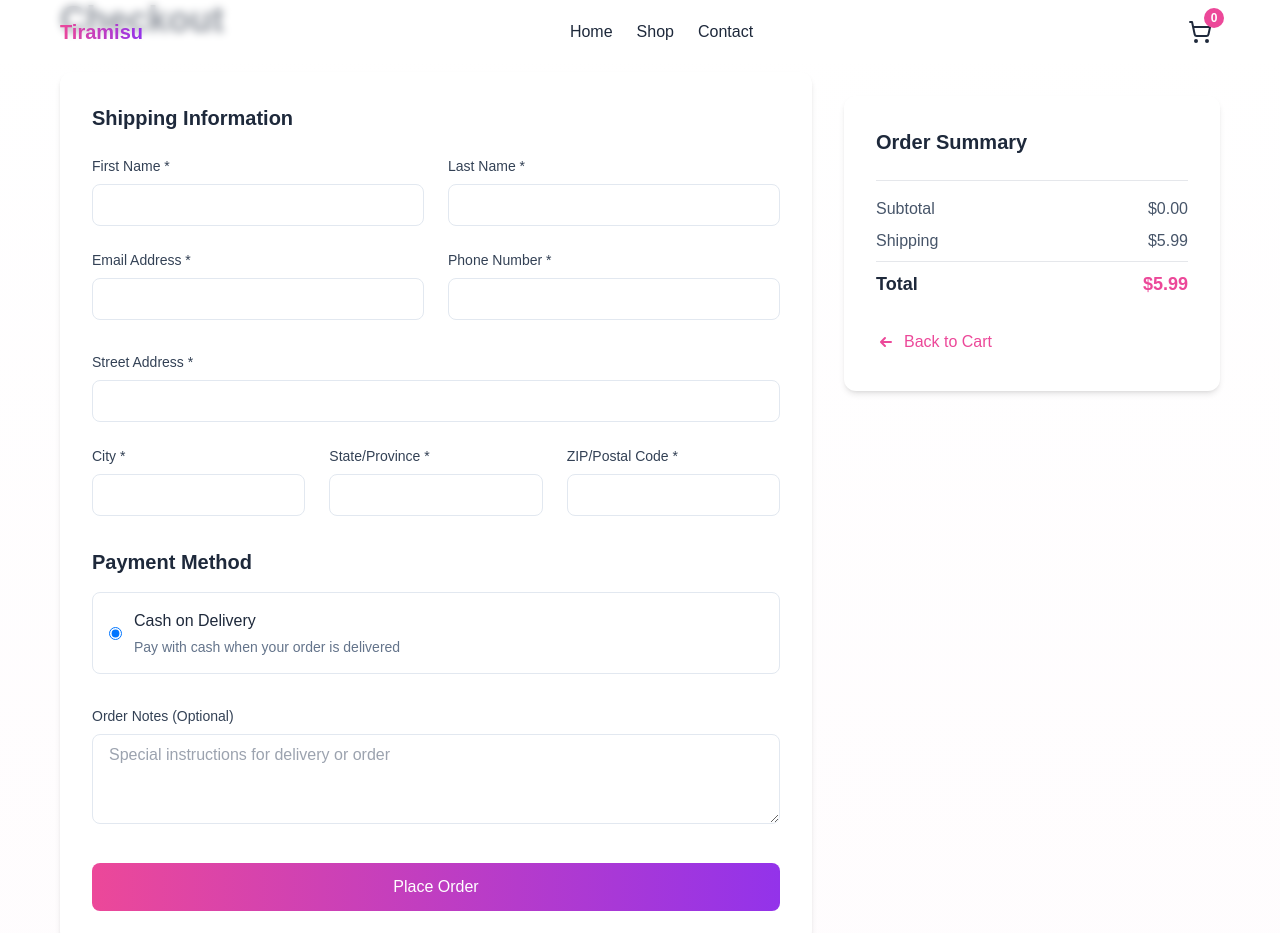
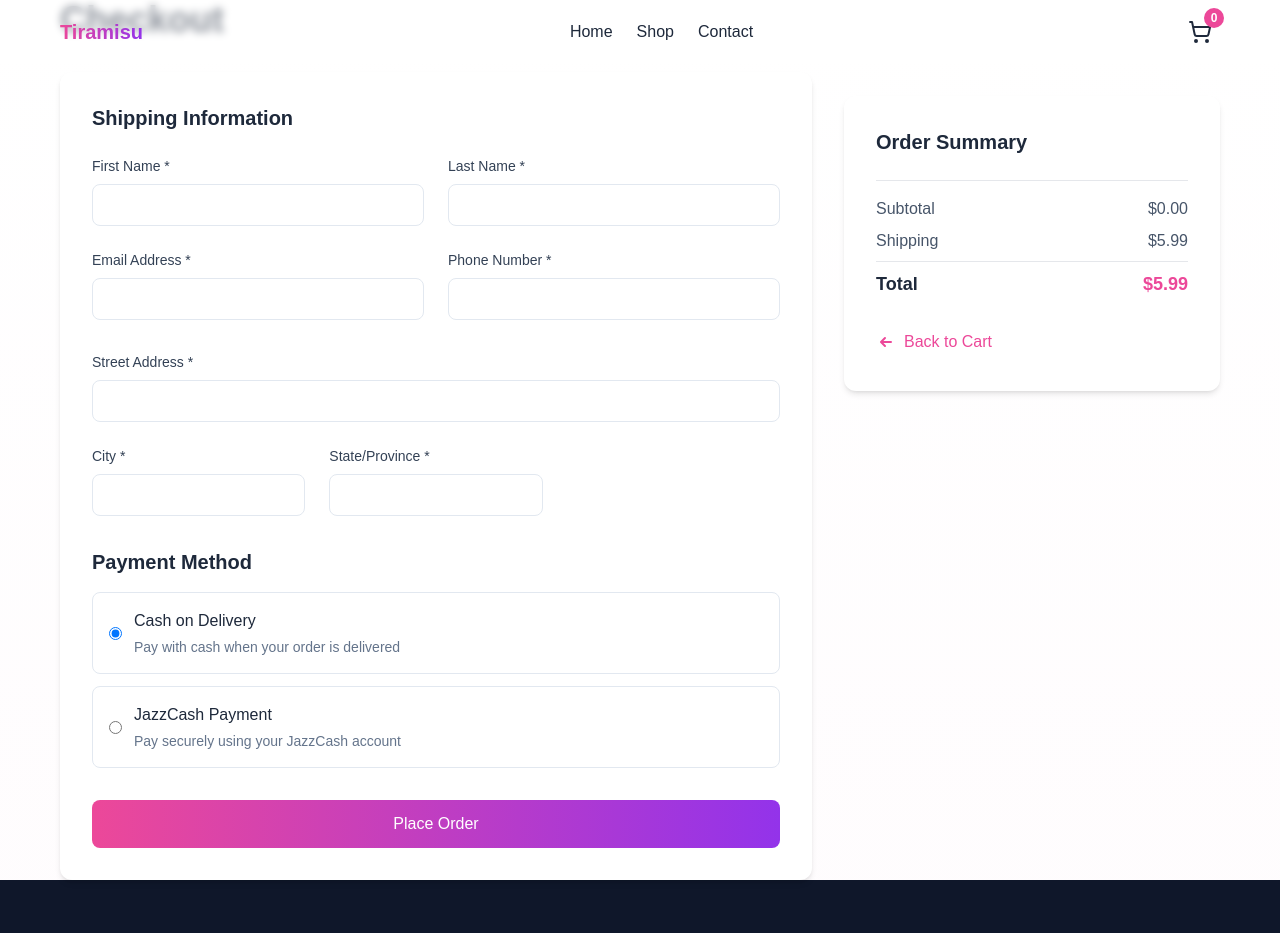
Before and after one commit to Sherrrrryyy/TRIMASU, a React (Vite) app: page /checkout in a window 1280 px wide. Shown: the top 933 px of the page. Built offline with nearby package versions, Linux system fonts and the light colour scheme.

Commit message:
Refactor Checkout page to integrate Firebase order submission and update payment method options; remove ZIP code and order notes fields

```diff
--- a/src/components/Footer.jsx
+++ b/src/components/Footer.jsx
@@ -33,7 +33,7 @@ export default function Footer() {
                 </span>
               </div>
               <p className="text-slate-400 pr-4">
-                Bringing the authentic taste of Italian gelato to your doorstep since 2010. Handcrafted with love and
+                Bringing the authentic taste of Italian gelato to your doorstep. Handcrafted with love and
                 premium ingredients.
               </p>
               <div className="flex space-x-4">
--- a/src/pages/Checkout.jsx
+++ b/src/pages/Checkout.jsx
@@ -5,6 +5,7 @@ import { Link } from "react-router-dom";
 import Navbar from "../components/Navbar.jsx";
 import Footer from "../components/Footer.jsx";
 import { CartContext } from "../context/CartContext.jsx"; // Import CartContext
+import { db, collection, addDoc } from "../firebase/firebaseconfig.js"; // Import Firebase Firestore functions
 
 export default function CheckoutPage() {
   // Use CartContext to get cart items
@@ -19,9 +20,7 @@ export default function CheckoutPage() {
     address: "",
     city: "",
     state: "",
-    zipCode: "",
     paymentMethod: "cash",
-    notes: "",
   });
 
   // Calculate order summary dynamically
@@ -39,9 +38,39 @@ export default function CheckoutPage() {
   const [isSubmitting, setIsSubmitting] = useState(false);
   const [orderComplete, setOrderComplete] = useState(false);
 
-  const handleSubmit = (e) => {
+  const handleSubmit = async (e) => {
     e.preventDefault();
     setIsSubmitting(true);
+
+    // Prepare order data for Firebase
+    const orderData = {
+      customer: {
+        firstName: formData.firstName,
+        lastName: formData.lastName,
+        email: formData.email,
+        phone: formData.phone,
+        address: formData.address,
+        city: formData.city,
+        state: formData.state,
+      },
+      paymentMethod: formData.paymentMethod,
+      cartItems: cartItems.map(item => ({
+        id: item.id,
+        name: item.name,
+        quantity: item.quantity,
+        price: item.price,
+      })),
+      subtotal,
+      shipping,
+      total,
+      orderDate: new Date().toISOString(),
+    };
+
+    try {
+      await addDoc(collection(db, "orders"), orderData);
+    } catch (error) {
+      console.error("Error adding order to Firebase: ", error);
+    }
 
     // Simulate order processing
     setTimeout(() => {
@@ -234,20 +263,6 @@ export default function CheckoutPage() {
                       className="w-full px-4 py-2 border border-slate-200 rounded-lg focus:outline-none focus:ring-2 focus:ring-pink-500"
                     />
                   </div>
-                  <div>
-                    <label htmlFor="zipCode" className="block text-sm font-medium text-slate-700 mb-2">
-                      ZIP/Postal Code *
-                    </label>
-                    <input
-                      type="text"
-                      id="zipCode"
-                      name="zipCode"
-                      value={formData.zipCode}
-                      onChange={handleChange}
-                      required
-                      className="w-full px-4 py-2 border border-slate-200 rounded-lg focus:outline-none focus:ring-2 focus:ring-pink-500"
-                    />
-                  </div>
                 </div>
               </div>
 
@@ -270,23 +285,21 @@ export default function CheckoutPage() {
                       <p className="text-sm text-slate-500 mt-1">Pay with cash when your order is delivered</p>
                     </div>
                   </label>
+                  <label className="flex items-center p-4 border border-slate-200 rounded-lg cursor-pointer hover:bg-slate-50">
+                    <input
+                      type="radio"
+                      name="paymentMethod"
+                      value="online"
+                      checked={formData.paymentMethod === "online"}
+                      onChange={handleChange}
+                      className="mr-3 text-pink-500 focus:ring-pink-500"
+                    />
+                    <div>
+                      <span className="font-medium text-slate-800">JazzCash Payment</span>
+                      <p className="text-sm text-slate-500 mt-1">Pay securely using your JazzCash account </p>
+                    </div>
+                  </label>
                 </div>
-              </div>
-
-              {/* Order Notes */}
-              <div className="mb-8">
-                <label htmlFor="notes" className="block text-sm font-medium text-slate-700 mb-2">
-                  Order Notes (Optional)
-                </label>
-                <textarea
-                  id="notes"
-                  name="notes"
-                  value={formData.notes}
-                  onChange={handleChange}
-                  rows="3"
-                  className="w-full px-4 py-2 border border-slate-200 rounded-lg focus:outline-none focus:ring-2 focus:ring-pink-500"
-                  placeholder="Special instructions for delivery or order"
-                ></textarea>
               </div>
 
               {/* Submit Button */}
```
